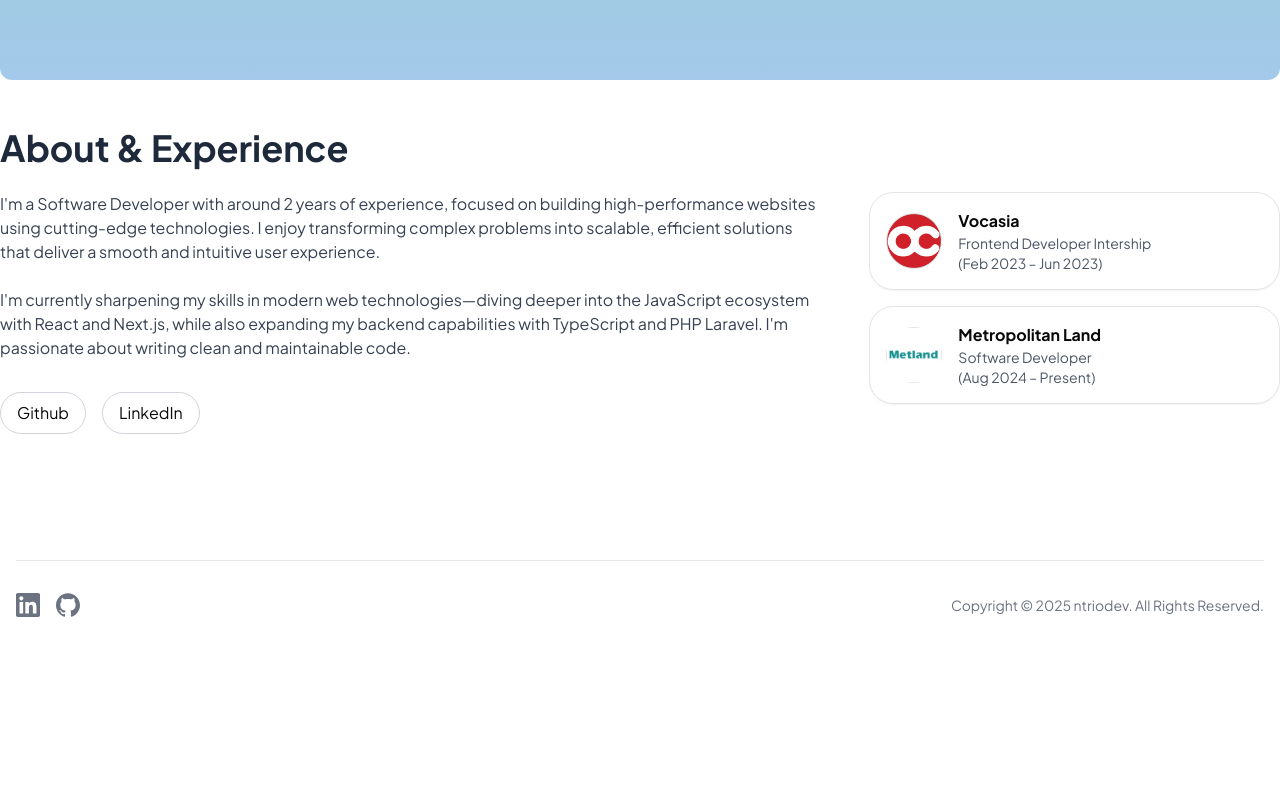
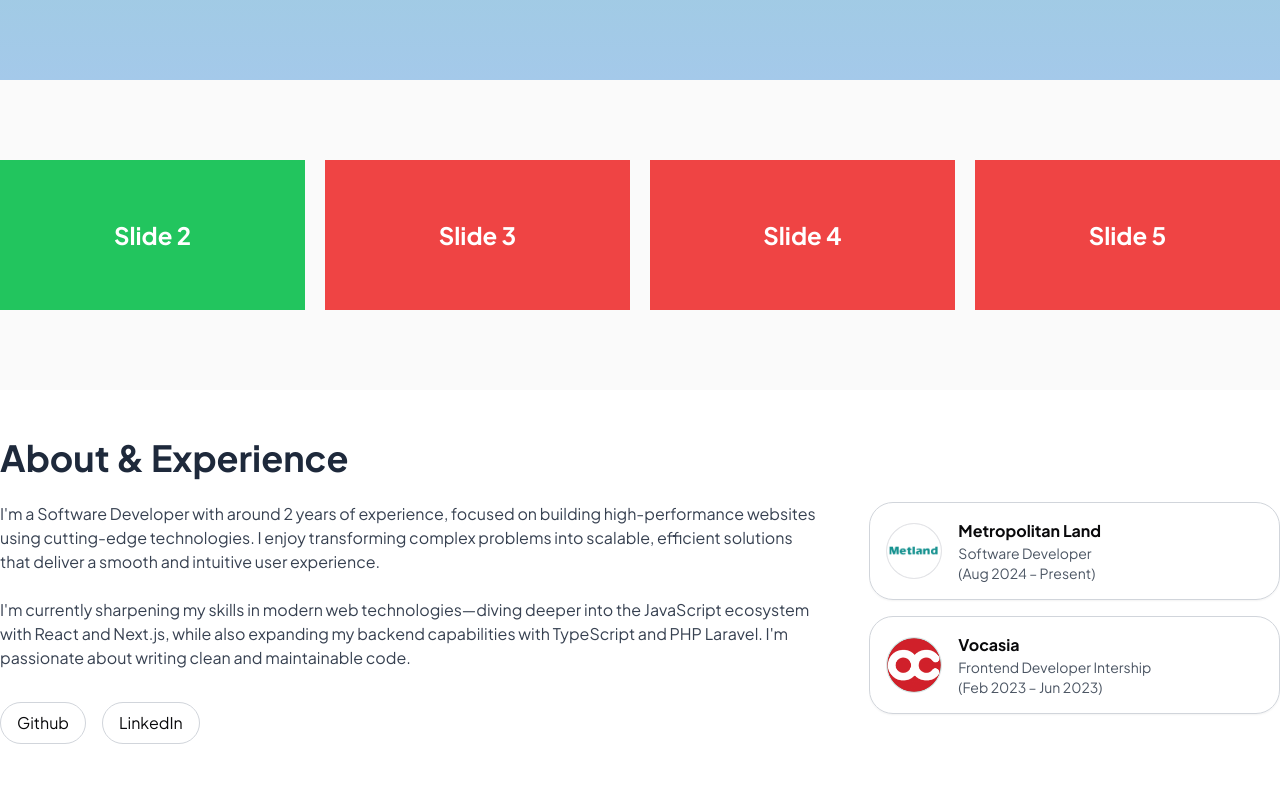
Before and after one commit to ntrioooo/ntrio-kutik, a Next.js app: page / in a window 1280 px wide. Shown: the part 720-1520 px from the top of the page. Before the commit the page ends 1369 px from the top, so only its background shows below. Built offline with nearby package versions, Linux system fonts and the light colour scheme.

Commit message:
feat: slider

```diff
--- a/package.json
+++ b/package.json
@@ -23,6 +23,7 @@
     "react-dom": "^18",
     "react-icons": "^5.4.0",
     "react-redux": "^9.2.0",
+    "swiper": "^11.2.6",
     "tailwind-merge": "^2.6.0",
     "tailwindcss-animate": "^1.0.7"
   },
--- a/src/app/components/experience/Experience.tsx
+++ b/src/app/components/experience/Experience.tsx
@@ -7,43 +7,39 @@ export default function Experience() {
   const experienceData = [
     {
       id: 1,
+      company: "Metropolitan Land",
+      role: "Software Developer",
+      year: "Aug 2024 – Present",
+      logoBg: "bg-gray-300",
+      logo: "/images/experience/metland.png",
+    },
+    {
+      id: 2,
       company: "Vocasia",
       role: "Frontend Developer Intership",
       year: "Feb 2023 – Jun 2023",
       logoBg: "bg-teal-200",
       logo: "/images/experience/vocasia.png",
     },
-    {
-      id: 2,
-      company: "Metropolitan Land",
-      role: "Software Developer",
-      year: "Aug 2024 – Present",
-      logoBg: "bg-gray-300",
-      logo: "/images/experience/metland.png",
-    },
   ];
 
   return (
-    <section className="py-12" id="about">
-      <h2 className="text-2xl sm:text-3xl md:text-4xl font-semibold text-slate-800 mb-6">
-        About & Experience
-      </h2>
     <div className="flex flex-col md:flex-row gap-8 md:gap-12">
       <div className="w-full md:w-2/3">
         <div className="space-y-6">
-            <p className="text-gray-700">
+          <p className="text-gray-700 dark:text-white">
             I&apos;m a Software Developer with around 2 years of experience,
             focused on building high-performance websites using cutting-edge
             technologies. I enjoy transforming complex problems into scalable,
             efficient solutions that deliver a smooth and intuitive user
             experience.
           </p>
-            <p className="text-gray-700">
+          <p className="text-gray-700 dark:text-white">
             I&apos;m currently sharpening my skills in modern web
-              technologies—diving deeper into the JavaScript ecosystem with
-              React and Next.js, while also expanding my backend capabilities
-              with TypeScript and PHP Laravel. I&apos;m passionate about writing
-              clean and maintainable code.
+            technologies—diving deeper into the JavaScript ecosystem with React
+            and Next.js, while also expanding my backend capabilities with
+            TypeScript and PHP Laravel. I&apos;m passionate about writing clean
+            and maintainable code.
           </p>
         </div>
 
@@ -53,7 +49,7 @@ export default function Experience() {
             rel="noopener noreferrer"
             target="_blank"
           >
-              <button className="px-4 py-2 rounded-full border border-gray-300 hover:bg-gray-100 transition">
+            <button className="px-4 py-2 rounded-full border border-gray-300 hover:bg-gray-100 transition hover:dark:text-black">
               Github
             </button>
           </Link>
@@ -62,7 +58,7 @@ export default function Experience() {
             rel="noopener noreferrer"
             target="_blank"
           >
-              <button className="px-4 py-2 rounded-full border border-gray-300 hover:bg-gray-100 transition">
+            <button className="px-4 py-2 rounded-full border border-gray-300 hover:bg-gray-100 hover:dark:text-black transition">
               LinkedIn
             </button>
           </Link>
@@ -79,7 +75,7 @@ export default function Experience() {
           {experienceData.map((exp) => (
             <div
               key={exp.id}
-                className="flex items-center gap-4 p-4 border rounded-3xl shadow-sm hover:shadow-md transition snap-start"
+              className="flex items-center gap-4 p-4 border rounded-3xl shadow-sm hover:shadow-md transition snap-start border-gray-300"
             >
               <div
                 className={`w-14 h-14 rounded-full ${exp.logoBg} flex items-center justify-center border`}
@@ -90,7 +86,7 @@ export default function Experience() {
                     alt={`${exp.company} logo`}
                     width={100}
                     height={100}
-                      className="w-full h-full object-contain"
+                    className="w-full h-full object-contain rounded-full"
                   />
                 ) : (
                   <span className="text-white font-bold">{exp.logo}</span>
@@ -98,8 +94,12 @@ export default function Experience() {
               </div>
               <div>
                 <h3 className="font-semibold">{exp.company}</h3>
-                  <p className="text-sm text-gray-600">{exp.role}</p>
-                  <p className="text-sm text-gray-600">({exp.year})</p>
+                <p className="text-sm text-gray-600 dark:text-white">
+                  {exp.role}
+                </p>
+                <p className="text-sm text-gray-600 dark:text-white">
+                  ({exp.year})
+                </p>
               </div>
             </div>
           ))}
@@ -108,6 +108,5 @@ export default function Experience() {
         {/* INDICATOR */}
       </div>
     </div>
-    </section>
   );
 }
--- /dev/null
+++ b/src/app/components/slider/Slider.tsx
@@ -0,0 +1,72 @@
+"use client";
+
+import { Swiper, SwiperSlide } from "swiper/react";
+import "swiper/css"; // impor CSS dari swiper
+import "swiper/css/navigation"; // impor CSS untuk navigasi
+import "swiper/css/pagination"; // impor CSS untuk pagination
+import { Navigation, Pagination, Autoplay } from "swiper/modules";
+import Project1 from "../../../../public/images/experience/project-1.png";
+import Image from "next/image";
+
+const Slider = () => {
+  return (
+    <div className="w-full py-8">
+      <Swiper
+        modules={[Autoplay, Navigation, Pagination]}
+        spaceBetween={20}
+        loop={true}
+        autoplay={{ disableOnInteraction: false, delay: 0 }}
+        speed={2000}
+        className="trusted-by-swiper"
+        freeMode={true}
+        breakpoints={{
+          320: {
+            slidesPerView: 1,
+          },
+          640: {
+            slidesPerView: 2,
+          },
+          768: {
+            slidesPerView: 3,
+          },
+          1024: {
+            slidesPerView: 4,
+          },
+        }}
+      >
+        <SwiperSlide>
+          <div className="bg-blue-500 h-[150px] flex items-center justify-center text-white text-2xl font-bold rounded-xl">
+            <Image src={Project1} alt="project-1" className="rounded-xl"/>
+          </div>
+        </SwiperSlide>
+        <SwiperSlide>
+          <div className="bg-green-500 h-[150px] flex items-center justify-center text-white text-2xl font-bold">
+            Slide 2
+          </div>
+        </SwiperSlide>
+        <SwiperSlide>
+          <div className="bg-red-500 h-[150px] flex items-center justify-center text-white text-2xl font-bold">
+            Slide 3
+          </div>
+        </SwiperSlide>
+        <SwiperSlide>
+          <div className="bg-red-500 h-[150px] flex items-center justify-center text-white text-2xl font-bold">
+            Slide 4
+          </div>
+        </SwiperSlide>
+        <SwiperSlide>
+          <div className="bg-red-500 h-[150px] flex items-center justify-center text-white text-2xl font-bold">
+            Slide 5
+          </div>
+        </SwiperSlide>
+        <SwiperSlide>
+          <div className="bg-red-500 h-[150px] flex items-center justify-center text-white text-2xl font-bold">
+            Slide 6
+          </div>
+        </SwiperSlide>
+      </Swiper>
+    </div>
+  );
+};
+
+export default Slider;
--- a/src/app/page.tsx
+++ b/src/app/page.tsx
@@ -1,12 +1,13 @@
 import Layout from "./layout/layout";
 import Footer from "./components/footer/Footer";
 import Experience from "./components/experience/Experience";
+import Slider from "./components/slider/Slider";
 
 export default function Home() {
   return (
     <>
       <div
-        className="min-h-screen flex flex-col justify-center items-center rounded-xl animate-gradient"
+        className="min-h-screen flex flex-col justify-center items-center animate-gradient"
         style={{
           background:
             "linear-gradient(0deg,rgb(164, 201, 234) 0%,rgb(153, 208, 214) 40%,rgb(133, 162, 182) 70%,rgb(108, 128, 136) 100%)",
@@ -19,8 +20,18 @@ export default function Home() {
           <br /> from Bekasi, Indonesia
         </p>
       </div>
+      <section className="py-12 bg-zinc-50" id="recent">
+        <div className="mx-auto max-w-7xl px-3 xl:p-0">
+          <Slider />
+        </div>
+      </section>
       <Layout>
-        <Experience />
+        <section className="py-12" id="about">
+          <h2 className="text-2xl sm:text-3xl md:text-4xl font-semibold text-slate-800 mb-6 dark:text-white">
+            About & Experience
+          </h2>
+          <Experience />
+        </section>
       </Layout>
       <Footer />
     </>
--- a/src/styles/globals.css
+++ b/src/styles/globals.css
@@ -124,22 +124,18 @@ body {
   display: none; /* Chrome, Safari and Opera */
 }
 
-/* @keyframes gradientShift {
-  0% {
-    background: linear-gradient(135deg, #2c3e50, #4ca1af, #2980b9, #6dd5fa);
-  }
-  33% {
-    background: linear-gradient(135deg, #f6d365, #fda085, #ff9a9e, #fad0c4);
-  }
-  66% {
-    background: linear-gradient(135deg, #d4fc79, #96e6a1, #84fab0, #8fd3f4);
-  }
-  100% {
-    background: linear-gradient(135deg, #2c3e50, #4ca1af, #2980b9, #6dd5fa);
-  }
+.trusted-by-swiper {
+  transition-timing-function: linear !important;
 }
 
-.animate-gradient {
-  animation: gradientShift 12s ease infinite;
-  background-size: 400% 400%;
-} */
+.trusted-by-swiper .swiper-wrapper {
+  transition-timing-function: linear !important;
+}
+
+.trusted-by-swiper .swiper-slide {
+  transition-timing-function: linear !important;
+}
+
+.swiper-slide {
+  border-radius: 18px;
+}
```
Also changed, not shown: public/images/experience/project-1.png (added), 1 other file (tests, documents, lock files or other folders). Lines whose indentation alone changed are shown as unchanged.
